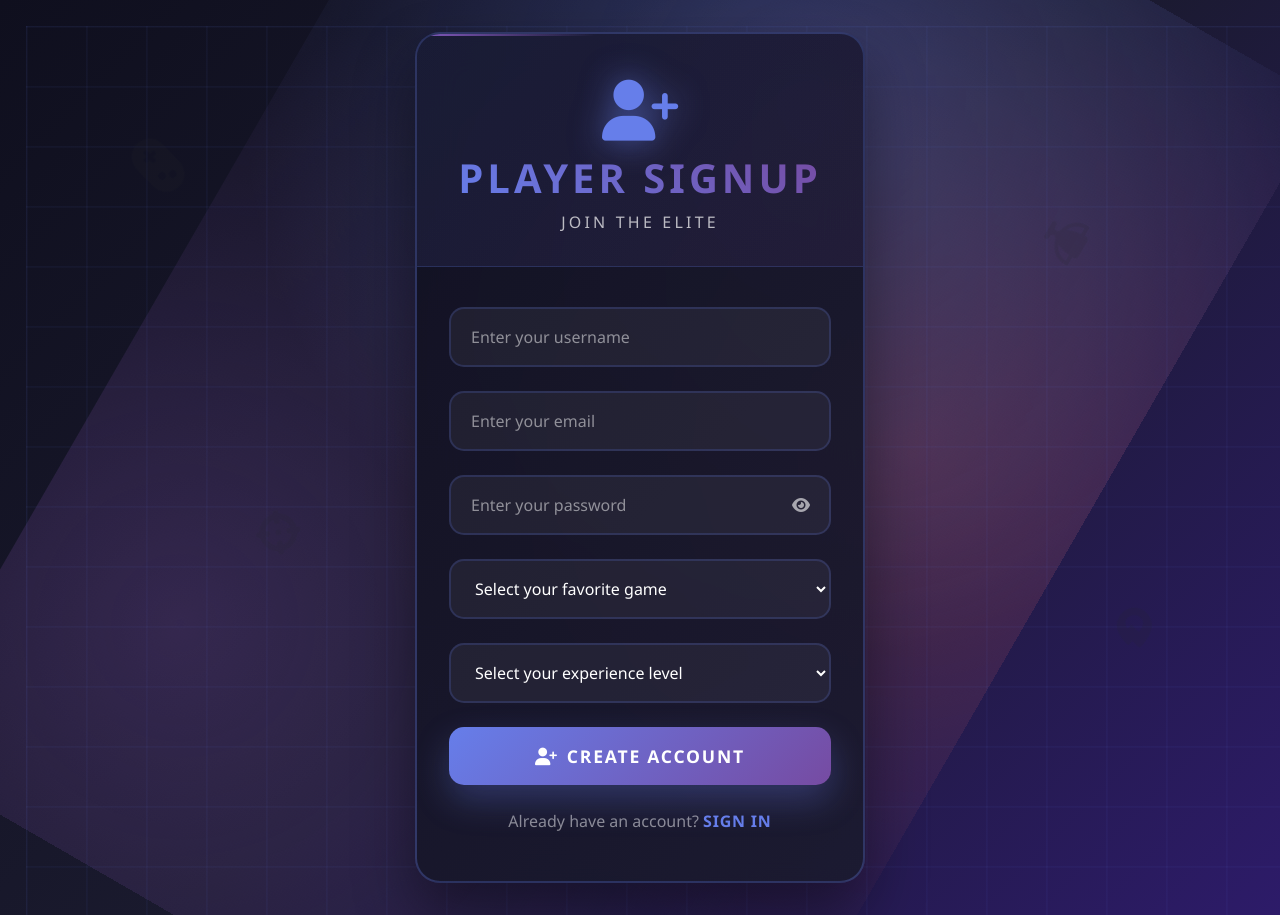
After one commit to s21arvesh/detox_uat, a Django app: template templates/signup.html in a window 1280 px wide. The commit adds this page. Run offline with Django 5.2, Linux system fonts and the light colour scheme; the template is opened without the code that fills it, so the values that code supplies are empty.

Commit message:
login signup page modification

```diff
--- a/home/middleware.py
+++ b/home/middleware.py
@@ -8,6 +8,7 @@ class CustomLoginRequiredMiddleware:
     def __call__(self, request):
         # Define public paths that don't require authentication
         public_paths = [
+            '/',
             '/login/',
             '/signup/',
             '/static/',
--- /dev/null
+++ b/templates/signup.html
@@ -0,0 +1,520 @@
+{% extends 'base_auth.html' %}
+{% block title %} PLAYER SIGNUP - DETOX GAMING {% endblock title %}
+{% block body %}
+
+<style>
+  /* Epic Gaming Login Page */
+  .gaming-login-container {
+    min-height: 100vh;
+    display: flex;
+    align-items: center;
+    justify-content: center;
+    background: linear-gradient(135deg, #0f0f1e 0%, #1a1a2e 50%, #2d1b69 100%);
+    padding: 2rem 0;
+    font-family: 'Segoe UI', Tahoma, Geneva, Verdana, sans-serif;
+    position: relative;
+    overflow: hidden;
+  }
+
+  /* Animated Background */
+  .gaming-login-container::before {
+    content: '';
+    position: absolute;
+    top: 0;
+    left: 0;
+    right: 0;
+    bottom: 0;
+    background:
+      radial-gradient(circle at 20% 50%, rgba(102, 126, 234, 0.3) 0%, transparent 50%),
+      radial-gradient(circle at 80% 80%, rgba(118, 75, 162, 0.3) 0%, transparent 50%),
+      radial-gradient(circle at 40% 20%, rgba(255, 107, 107, 0.2) 0%, transparent 50%);
+    animation: gamingGradient 20s ease-in-out infinite;
+  }
+
+  @keyframes gamingGradient {
+    0%, 100% { transform: translate(0, 0) rotate(0deg); }
+    33% { transform: translate(-30px, -30px) rotate(120deg); }
+    66% { transform: translate(30px, -20px) rotate(240deg); }
+  }
+
+  /* Grid Background */
+  .grid-bg {
+    position: absolute;
+    top: 0;
+    left: 0;
+    right: 0;
+    bottom: 0;
+    background-image:
+      linear-gradient(rgba(102, 126, 234, 0.1) 1px, transparent 1px),
+      linear-gradient(90deg, rgba(102, 126, 234, 0.1) 1px, transparent 1px);
+    background-size: 60px 60px;
+    animation: gridMove 15s linear infinite;
+  }
+
+  @keyframes gridMove {
+    0% { transform: translate(0, 0); }
+    100% { transform: translate(60px, 60px); }
+  }
+
+  /* Floating Gaming Elements */
+  .floating-gaming-element {
+    position: absolute;
+    opacity: 0.15;
+    animation: float 8s ease-in-out infinite;
+  }
+
+  @keyframes float {
+    0%, 100% { transform: translateY(0px) rotate(0deg); }
+    50% { transform: translateY(-30px) rotate(180deg); }
+  }
+
+  /* Login Card */
+  .gaming-login-card {
+    background: linear-gradient(135deg, rgba(15, 15, 30, 0.9), rgba(26, 26, 46, 0.9));
+    border-radius: 25px;
+    box-shadow: 0 30px 60px rgba(0,0,0,0.4);
+    border: 2px solid rgba(102, 126, 234, 0.3);
+    max-width: 450px;
+    width: 100%;
+    padding: 0;
+    overflow: hidden;
+    backdrop-filter: blur(20px);
+    position: relative;
+    z-index: 2;
+  }
+
+  .gaming-login-card::before {
+    content: '';
+    position: absolute;
+    top: 0;
+    left: -100%;
+    width: 100%;
+    height: 2px;
+    background: linear-gradient(90deg, transparent, #667eea, #764ba2, transparent);
+    animation: scanLine 3s linear infinite;
+  }
+
+  @keyframes scanLine {
+    0% { left: -100%; }
+    100% { left: 100%; }
+  }
+
+  /* Login Header */
+  .gaming-login-header {
+    text-align: center;
+    padding: 3rem 2rem 2rem;
+    position: relative;
+    background: linear-gradient(135deg, rgba(102, 126, 234, 0.1), rgba(118, 75, 162, 0.1));
+    border-bottom: 1px solid rgba(102, 126, 234, 0.2);
+  }
+
+  .gaming-icon {
+    font-size: 3.5rem;
+    color: #667eea;
+    margin-bottom: 1rem;
+    display: block;
+    text-shadow: 0 0 30px rgba(102, 126, 234, 0.6);
+    animation: pulse 2s infinite;
+  }
+
+  @keyframes pulse {
+    0%, 100% {
+      transform: scale(1);
+    }
+    50% {
+      transform: scale(1.1);
+    }
+  }
+
+  .gaming-login-header h1 {
+    color: white;
+    font-size: 2.5rem;
+    font-weight: 800;
+    margin-bottom: 0.5rem;
+    text-transform: uppercase;
+    letter-spacing: 0.1em;
+    background: linear-gradient(45deg, #667eea, #764ba2);
+    -webkit-background-clip: text;
+    -webkit-text-fill-color: transparent;
+    background-clip: text;
+  }
+
+  .gaming-login-subtitle {
+    color: rgba(255, 255, 255, 0.7);
+    font-size: 1rem;
+    margin-bottom: 0;
+    text-transform: uppercase;
+    letter-spacing: 0.2em;
+    font-weight: 500;
+  }
+
+  /* Login Body */
+  .gaming-login-body {
+    padding: 2.5rem 2rem 3rem;
+    position: relative;
+  }
+
+  /* Form Controls */
+  .gaming-form-floating {
+    position: relative;
+    margin-bottom: 1.5rem;
+  }
+
+  .gaming-form-control {
+    background: rgba(255, 255, 255, 0.05);
+    border: 2px solid rgba(102, 126, 234, 0.2);
+    border-radius: 15px;
+    color: white;
+    font-size: 1rem;
+    padding: 1rem 1.25rem;
+    width: 100%;
+    transition: all 0.3s ease;
+    box-sizing: border-box;
+  }
+
+  .gaming-form-control::placeholder {
+    color: rgba(255, 255, 255, 0.5);
+  }
+
+  .gaming-form-control:focus {
+    outline: none;
+    border-color: #667eea;
+    background: rgba(255, 255, 255, 0.1);
+    box-shadow: 0 0 20px rgba(102, 126, 234, 0.3);
+    transform: translateY(-2px);
+  }
+
+  .gaming-form-select {
+    background: rgba(255, 255, 255, 0.05);
+    border: 2px solid rgba(102, 126, 234, 0.2);
+    border-radius: 15px;
+    color: white;
+    font-size: 1rem;
+    padding: 1rem 1.25rem;
+    width: 100%;
+    transition: all 0.3s ease;
+    cursor: pointer;
+  }
+
+  .gaming-form-select option {
+    background: #1a1a2e;
+    color: white;
+  }
+
+  .gaming-form-select:focus {
+    outline: none;
+    border-color: #667eea;
+    background: rgba(255, 255, 255, 0.1);
+    box-shadow: 0 0 20px rgba(102, 126, 234, 0.3);
+    transform: translateY(-2px);
+  }
+
+  /* Login Button */
+  .gaming-btn-login {
+    background: linear-gradient(135deg, #667eea, #764ba2);
+    border: none;
+    border-radius: 15px;
+    color: white;
+    font-size: 1.1rem;
+    font-weight: 700;
+    padding: 1rem 2rem;
+    width: 100%;
+    cursor: pointer;
+    transition: all 0.4s ease;
+    text-transform: uppercase;
+    letter-spacing: 0.1em;
+    position: relative;
+    overflow: hidden;
+    box-shadow: 0 15px 35px rgba(102, 126, 234, 0.3);
+  }
+
+  .gaming-btn-login::before {
+    content: '';
+    position: absolute;
+    top: 0;
+    left: -100%;
+    width: 100%;
+    height: 100%;
+    background: linear-gradient(90deg, transparent, rgba(255, 255, 255, 0.3), transparent);
+    transition: left 0.6s ease;
+  }
+
+  .gaming-btn-login:hover::before {
+    left: 100%;
+  }
+
+  .gaming-btn-login:hover {
+    transform: translateY(-2px);
+    box-shadow: 0 20px 40px rgba(102, 126, 234, 0.4);
+  }
+
+  .gaming-btn-login:disabled {
+    opacity: 0.6;
+    cursor: not-allowed;
+    transform: none;
+  }
+
+  /* Password Toggle */
+  .gaming-password-toggle {
+    position: absolute;
+    right: 15px;
+    top: 50%;
+    transform: translateY(-50%);
+    background: none;
+    border: none;
+    color: rgba(255, 255, 255, 0.6);
+    cursor: pointer;
+    font-size: 1rem;
+    transition: color 0.3s ease;
+  }
+
+  .gaming-password-toggle:hover {
+    color: rgba(255, 255, 255, 0.9);
+  }
+
+  /* Alert Styling */
+  .alert {
+    border-radius: 15px;
+    border: none;
+    margin-bottom: 1.5rem;
+    animation: slideInDown 0.5s ease;
+  }
+
+  @keyframes slideInDown {
+    from {
+      opacity: 0;
+      transform: translateY(-20px);
+    }
+    to {
+      opacity: 1;
+      transform: translateY(0);
+    }
+  }
+
+  .alert-success {
+    background: linear-gradient(135deg, rgba(39, 174, 96, 0.2), rgba(46, 204, 113, 0.2));
+    color: #2ecc71;
+    border: 1px solid rgba(39, 174, 96, 0.3);
+  }
+
+  .alert-danger {
+    background: linear-gradient(135deg, rgba(231, 76, 60, 0.2), rgba(192, 57, 43, 0.2));
+    color: #e74c3c;
+    border: 1px solid rgba(231, 76, 60, 0.3);
+  }
+
+  /* Signup Link */
+  .gaming-signup-link {
+    color: #667eea;
+    text-decoration: none;
+    font-weight: 600;
+    transition: all 0.3s ease;
+    text-transform: uppercase;
+    letter-spacing: 0.05em;
+  }
+
+  .gaming-signup-link:hover {
+    color: #764ba2;
+    text-shadow: 0 0 10px rgba(102, 126, 234, 0.5);
+  }
+
+  /* Responsive Design */
+  @media (max-width: 576px) {
+    .gaming-login-card {
+      margin: 1rem;
+      max-width: none;
+    }
+
+    .gaming-login-header {
+      padding: 2rem 1.5rem 1.5rem;
+    }
+
+    .gaming-login-header h1 {
+      font-size: 2rem;
+    }
+
+    .gaming-login-body {
+      padding: 2rem 1.5rem;
+    }
+  }
+</style>
+
+<!-- Epic Gaming Signup Section -->
+<div class="gaming-login-container">
+  <div class="grid-bg"></div>
+
+  <!-- Floating Gaming Elements -->
+  <div class="floating-gaming-element" style="top: 15%; left: 10%; font-size: 3rem;">
+    <i class="fas fa-gamepad"></i>
+  </div>
+  <div class="floating-gaming-element" style="top: 25%; right: 15%; font-size: 2.5rem; animation-delay: 1s;">
+    <i class="fas fa-trophy"></i>
+  </div>
+  <div class="floating-gaming-element" style="bottom: 35%; left: 20%; font-size: 2.8rem; animation-delay: 2s;">
+    <i class="fas fa-crosshairs"></i>
+  </div>
+  <div class="floating-gaming-element" style="bottom: 25%; right: 10%; font-size: 2.5rem; animation-delay: 3s;">
+    <i class="fas fa-fire"></i>
+  </div>
+
+  <div class="gaming-login-card">
+    <!-- Gaming Signup Header -->
+    <div class="gaming-login-header">
+      <i class="fas fa-user-plus gaming-icon"></i>
+      <h1>PLAYER SIGNUP</h1>
+      <p class="gaming-login-subtitle">JOIN THE ELITE</p>
+    </div>
+
+    <!-- Gaming Signup Body -->
+    <div class="gaming-login-body">
+      {% if messages %}
+        {% for message in messages %}
+          <div class="alert alert-{{ message.tags }} alert-dismissible fade show" role="alert">
+            {{ message }}
+          </div>
+        {% endfor %}
+      {% endif %}
+
+      <form method="post" id="signupForm">
+        {% csrf_token %}
+
+        <!-- Username Field -->
+        <div class="gaming-form-floating">
+          <input type="text" name="username" class="gaming-form-control" id="username" placeholder="Enter your username" required autocomplete="off">
+        </div>
+
+        <!-- Email Field -->
+        <div class="gaming-form-floating">
+          <input type="email" name="email" class="gaming-form-control" id="email" placeholder="Enter your email" required autocomplete="off">
+        </div>
+
+        <!-- Password Field -->
+        <div class="gaming-form-floating" style="position: relative;">
+          <input type="password" name="password" class="gaming-form-control" id="password" placeholder="Enter your password" required autocomplete="new-password">
+          <button type="button" class="gaming-password-toggle" id="togglePassword">
+            <i class="fas fa-eye" id="eyeIcon"></i>
+          </button>
+        </div>
+
+        <!-- Favorite Game Field -->
+        <div class="gaming-form-floating">
+          <select name="favorite_game" class="gaming-form-select" id="favorite_game" required>
+            <option value="">Select your favorite game</option>
+            <option value="BGMI">BGMI</option>
+            <option value="Valorant">Valorant</option>
+            <option value="COD Mobile">COD Mobile</option>
+          </select>
+        </div>
+
+        <!-- Experience Level Field -->
+        <div class="gaming-form-floating">
+          <select name="experience_level" class="gaming-form-select" id="experience_level" required>
+            <option value="">Select your experience level</option>
+            <option value="Beginner">Beginner</option>
+            <option value="Intermediate">Intermediate</option>
+            <option value="Advanced">Advanced</option>
+            <option value="Professional">Professional</option>
+          </select>
+        </div>
+
+        <!-- Submit Button -->
+        <button type="submit" class="gaming-btn-login" id="submitBtn">
+          <i class="fas fa-user-plus me-2"></i>CREATE ACCOUNT
+        </button>
+
+        <!-- Login Link -->
+        <div class="text-center mt-4">
+          <p class="text-white-50 mb-0">
+            Already have an account?
+            <a href="/login/" class="gaming-signup-link">SIGN IN</a>
+          </p>
+        </div>
+      </form>
+    </div>
+  </div>
+</div>
+
+<script>
+// Password Toggle
+document.getElementById('togglePassword').addEventListener('click', function() {
+  const passwordInput = document.getElementById('password');
+  const eyeIcon = document.getElementById('eyeIcon');
+
+  if (passwordInput.type === 'password') {
+    passwordInput.type = 'text';
+    eyeIcon.classList.remove('fa-eye');
+    eyeIcon.classList.add('fa-eye-slash');
+  } else {
+    passwordInput.type = 'password';
+    eyeIcon.classList.remove('fa-eye-slash');
+    eyeIcon.classList.add('fa-eye');
+  }
+});
+
+// Form Submission
+document.getElementById('signupForm').addEventListener('submit', function(e) {
+  e.preventDefault();
+
+  const submitBtn = document.getElementById('submitBtn');
+  const originalText = submitBtn.innerHTML;
+  submitBtn.innerHTML = '<i class="fas fa-spinner fa-spin me-2"></i>CREATING...';
+  submitBtn.disabled = true;
+
+  const formData = new FormData(this);
+
+  fetch('/signup/', {
+    method: 'POST',
+    body: formData,
+    headers: {
+      'X-Requested-With': 'XMLHttpRequest'
+    }
+  })
+  .then(response => response.json())
+  .then(data => {
+    if (data.success) {
+      // Show success message and redirect
+      window.location.href = '/login/?message=' + encodeURIComponent(data.message);
+    } else {
+      // Show error message
+      showAlert('error', data.error || 'Registration failed. Please try again.');
+      submitBtn.innerHTML = originalText;
+      submitBtn.disabled = false;
+    }
+  })
+  .catch(error => {
+    console.error('Signup error:', error);
+    showAlert('error', 'System error. Please try again.');
+    submitBtn.innerHTML = originalText;
+    submitBtn.disabled = false;
+  });
+});
+
+// Alert function
+function showAlert(type, message) {
+  // Remove existing alerts
+  const existingAlert = document.querySelector('.alert');
+  if (existingAlert) {
+    existingAlert.remove();
+  }
+
+  // Create new alert
+  const alertDiv = document.createElement('div');
+  alertDiv.className = `alert alert-${type} alert-dismissible fade show`;
+  alertDiv.innerHTML = `
+    ${message}
+  `;
+
+  // Insert at the top of the form
+  const form = document.getElementById('signupForm');
+  form.parentNode.insertBefore(alertDiv, form);
+
+  // Auto remove after 5 seconds
+  setTimeout(() => {
+    if (alertDiv.parentNode) {
+      alertDiv.remove();
+    }
+  }, 5000);
+}
+</script>
+
+{% endblock %}
```
Also changed, not shown: home/views.py (+28 -14 lines), myproject/settings.py (+11 -19 lines), templates/index.html (+43 -7 lines), templates/login.html (+29 -2 lines), db.sqlite3.
